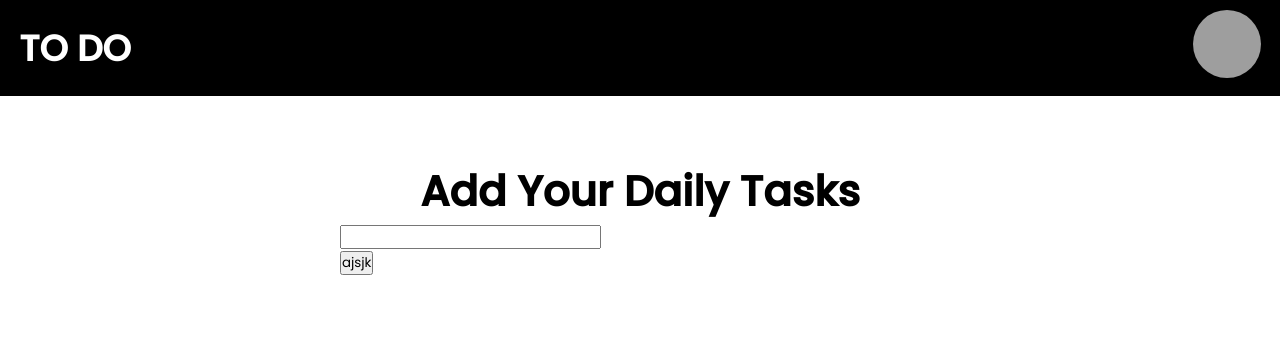
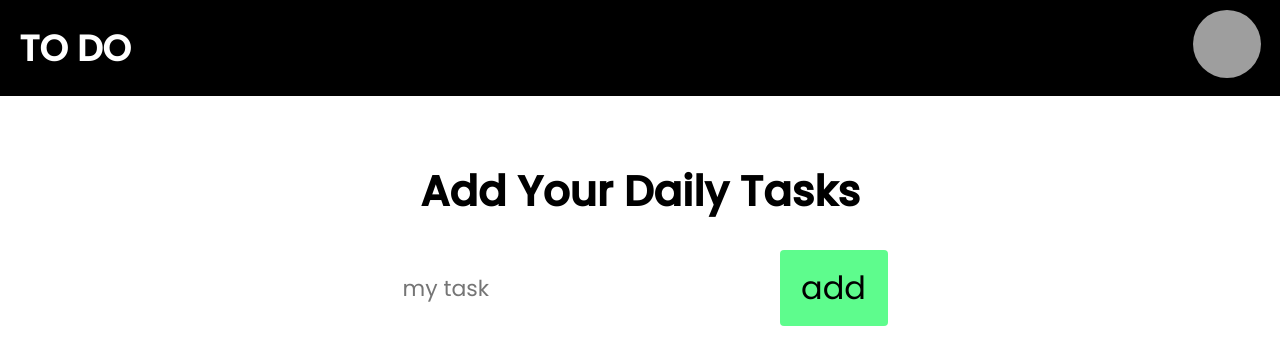
Before and after one commit to jaba777/todo-task, a React (Create React App) app: page /profile in a window 1280 px wide. Shown: the top 364 px of the page. Built offline with nearby package versions, Linux system fonts and the light colour scheme; grey boxes are pictures that could not be loaded.

Commit message:
add lists delete and marked

```diff
--- a/src/Components/Header.tsx
+++ b/src/Components/Header.tsx
@@ -21,9 +21,7 @@ const Header = () => {
 
   // set a default image URL or use a placeholder image if userData.photo is undefined or not a string
   const imageUrl = userData?.photo && typeof userData?.photo === 'string' ? userData.photo : 'default-image-url';
-  useEffect(()=>{
-    console.log( userData?.photo)
-  },[])
+
 
   return (
     <>
--- a/src/Pages/Profile.scss
+++ b/src/Pages/Profile.scss
@@ -2,10 +2,82 @@
     width: 600px;
     max-width: 95%;
     margin: 4rem auto;
+    display: flex;
+    flex-direction: column;
+    justify-content: center;
+    align-items: center;
     h1{
         font-weight: 600;
         font-size: 42px;
         text-align: center;
         text-transform: capitalize;
     }
+
+    .todos-form{
+        display: flex;
+        align-items: center;
+        margin-top: 27px;
+        .todos-input-box{
+            width: 387px;
+            height: 76px;
+            max-width: 97%;
+            input{
+                width: 100%;
+                height: 100%;
+                border: none;
+                font-size: 22px;
+                outline: none;
+                padding: 10px;
+            }
+        }
+        button{
+            width: 108px;
+            height: 76px;
+            border-radius: 4px;
+            border: none;
+            background: #5EFC8D;
+            font-size: 32px;
+            cursor: pointer;
+        }
+    }
+
+    .nav-list{
+        margin-top: 51px;
+        list-style: none;
+        display: flex;
+        flex-direction: column;
+        gap: 1rem;
+        width: 595px;
+        max-width: 100%;
+
+        li{
+            background: #000;
+            color: #fff;
+
+            width: 100%;
+            display: flex;
+            justify-content: space-between;
+            align-items: center;
+            padding: 10px;
+            border-radius: 4px;
+            p{
+                font-size: 22px;
+                font-weight: 300;
+            }
+           span{
+            display: flex;
+            align-items: center;
+            gap: 0.9rem;
+            img{
+                width: 24px;
+                height: 27px;
+                object-fit: contain;
+                cursor: pointer;
+            }
+           }
+        }
+        .marked{
+            background: #5EFC8D;
+        }
+    }
 }
--- a/src/Pages/Profile.tsx
+++ b/src/Pages/Profile.tsx
@@ -1,9 +1,62 @@
-import React from 'react'
+import React,{useState,useEffect,useContext} from 'react'
 import Header from '../Components/Header'
 import './Profile.scss';
+import Done from '../Images/done.png';
+import Delete from '../Images/delete.png';
+import {createListContext} from '../auth/DailyContext';
+
+interface ListUser {
+  id: number | string;
+  list: string;
+  marked: boolean;
+}
 
 
 const Profile = () => {
+
+  const [dailyTasks,setDailyTasks]=useState<ListUser[] | any>();
+  const [dailyList,setDailyList]=useState<string>('');
+
+  const currentList= useContext(createListContext);
+
+  const listSubmitHandler = async (event: any) => {
+    event.preventDefault();
+    try {
+      if(dailyList === ''){
+        return;
+      }
+      currentList?.createListHandler({
+        id: Math.random(),
+        list: dailyList,
+        marked: false,
+      })
+      setDailyList('')
+    } catch (error) {
+      console.log(error)
+    }
+  }
+
+  const listDeleteHandler=(id: number | string)=>{
+    currentList?.deleteListHandler(id)
+  }
+
+  useEffect(()=>{
+    setDailyTasks(currentList?.currentList)
+  },[currentList?.currentList])
+
+
+
+
+
+  const toggleBrandButton = async (id: number |string) => {
+
+    try {
+      currentList?.markedHandler(id)
+    } catch (error) {
+      console.log(error)
+    }
+  };
+
   return (
     <>
     <Header />
@@ -11,12 +64,20 @@ const Profile = () => {
 
       <h1>add your daily tasks</h1>
 
-      <form>
-        <div>
-          <input type="text" />
+      <form className='todos-form' onSubmit={listSubmitHandler}>
+        <div className='todos-input-box'>
+          <input type="text" placeholder='my task' onChange={(e:any)=>setDailyList(e.target.value)} value={dailyList}/>
         </div>
-        <button>ajsjk</button>
+        <button>add</button>
       </form>
+
+        <ul className="nav-list">
+          {
+            dailyTasks?.map((e:ListUser,i:number)=>(
+              <li key={i} className={`${e.marked ? 'marked' : ''}`}><p>{e.list}</p><span><img src={Done} alt="Done" onClick={() => toggleBrandButton(e.id)} /> <img src={Delete} alt="Delete" onClick={()=>listDeleteHandler(e.id)} /></span></li>
+            ))
+          }
+        </ul>
 
      </section>
     </>
--- a/src/Pages/SignIn.tsx
+++ b/src/Pages/SignIn.tsx
@@ -27,7 +27,7 @@ const SignIn = () => {
               photo: event.photo[0],
               name: event?.name
             })
-            navigate('/profile')
+            navigate('/profile',{state: '/profile'})
 
         } catch (error) {
             console.log(error)
--- /dev/null
+++ b/src/auth/DailyContext.tsx
@@ -0,0 +1,74 @@
+import React, { useState, useEffect, createContext, ReactNode } from "react";
+
+interface ListUser {
+  id: number | string;
+  list: string;
+  marked: boolean;
+}
+
+interface DailyContextProviderProps {
+  children: ReactNode;
+}
+
+interface CreateListContextValue {
+  currentList: ListUser | null;
+  createListHandler: (inputs: ListUser) => void;
+  deleteListHandler: (id:number|string)=>void;
+  markedHandler:  (id:number|string)=>void;
+}
+
+export const createListContext = createContext<CreateListContextValue | null>(null);
+
+export const DailyContextProvider = ({ children }: DailyContextProviderProps) => {
+  const listItems = localStorage.getItem("lists");
+
+  const [currentList, setCurrenList] = useState<ListUser[] | null | any>(
+    listItems ? JSON.parse(listItems) : null
+  );
+
+  const createListHandler = (inputs: ListUser) => {
+
+    if (currentList?.length) {
+        setCurrenList([...currentList,{
+            id: inputs?.id,
+            list: inputs?.list,
+            marked: inputs?.marked
+          }]);
+      } else {
+        setCurrenList([{
+            id: inputs?.id,
+            list: inputs?.list,
+            marked: inputs?.marked
+          }]);
+      }
+  };
+
+  const deleteListHandler=(id:number|string)=>{
+    setCurrenList(currentList.filter((event:ListUser | any)=> event.id !== id))
+
+  }
+
+  const markedHandler=(id:number|string)=>{
+    const findObject=currentList.find((e:ListUser|any)=> e.id === id);
+
+      setCurrenList(currentList.map((e:ListUser|any)=> e.id === id ? {...findObject,marked:!findObject.marked} : e))
+
+  }
+
+  useEffect(() => {
+    localStorage.setItem("lists", JSON.stringify(currentList));
+  }, [currentList]);
+
+  const contextValue: CreateListContextValue = {
+    currentList,
+    createListHandler,
+    deleteListHandler,
+    markedHandler
+  };
+
+  return (
+    <createListContext.Provider value={contextValue}>
+      {children}
+    </createListContext.Provider>
+  );
+};
--- a/src/index.tsx
+++ b/src/index.tsx
@@ -3,14 +3,17 @@ import ReactDOM from 'react-dom/client';
 import App from './App';
 import './index.scss';
 import {AuthContextProvider} from './auth/AuthContext';
+import {DailyContextProvider} from './auth/DailyContext';
 import {BrowserRouter as Router} from 'react-router-dom';
 const root = ReactDOM.createRoot(
   document.getElementById('root') as HTMLElement
 );
 root.render(
-  <AuthContextProvider>
-    <Router>
-      <App />
-    </Router>
-  </AuthContextProvider>
+  <DailyContextProvider>
+    <AuthContextProvider>
+      <Router>
+        <App />
+      </Router>
+    </AuthContextProvider>
+  </DailyContextProvider>
 );
```
